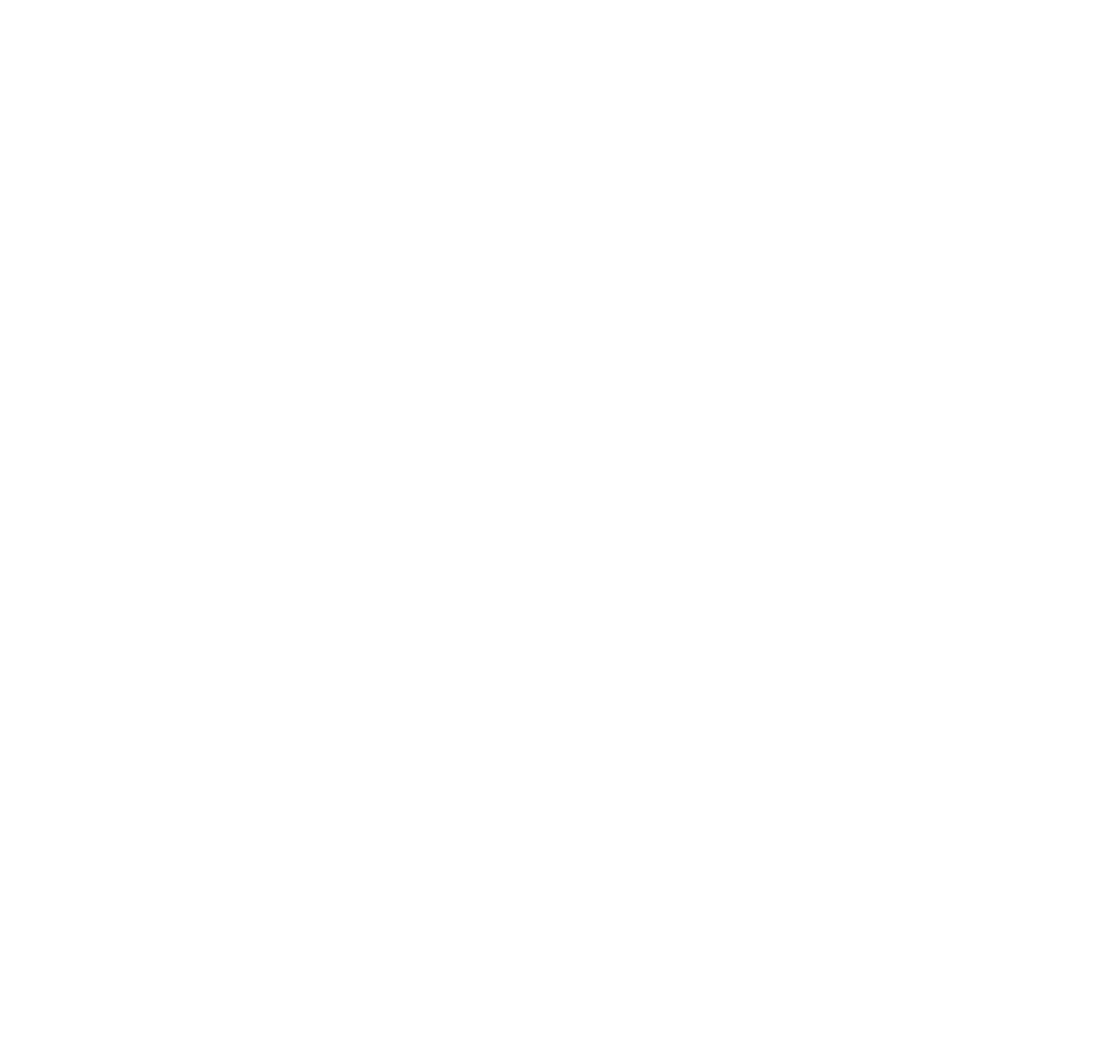
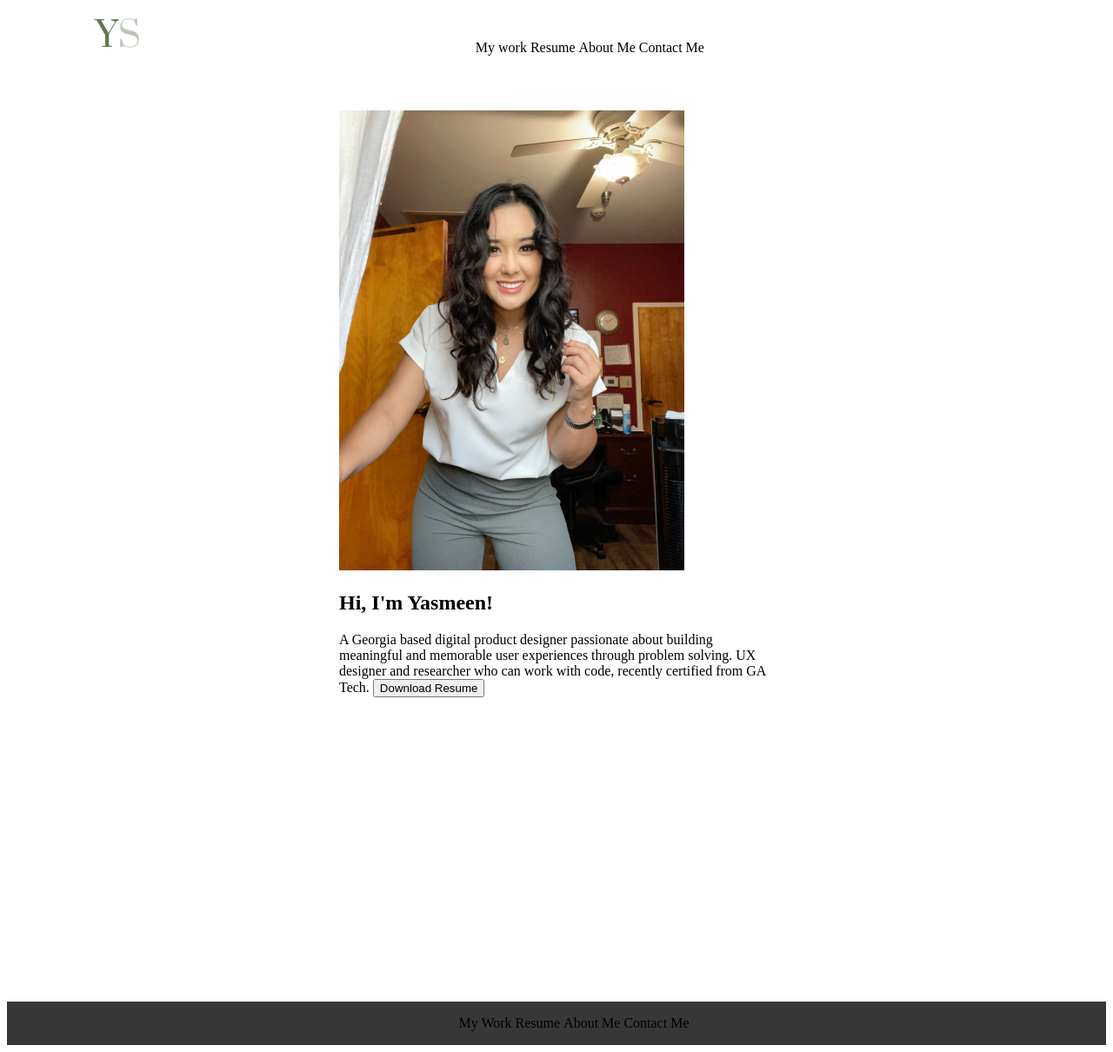
Before and after one commit to Yasmeen55/UX_UI_HW_17, a plain HTML site: page index.html in a window 1280 px wide. Shown: the whole page at 87% size. Before the commit the page ends 800 px from the top, so only its background shows below. Drawn offline with Linux system fonts and the light colour scheme.

Commit message:
created homepage

```diff
--- a/css/style.css
+++ b/css/style.css
@@ -0,0 +1,40 @@
+.inline-block {
+    display: inline-block;
+    vertical-align: top;
+}
+
+.logo {
+width: 73%;
+padding: 1%;
+text-align: center;
+}
+
+nav {
+    width: 73%;
+    padding: 1%;
+}
+
+ul {
+    width: 50%;
+    margin-left: auto;
+}
+
+.heroimg{
+    height:1000px;
+    width:500px;
+    padding:25px;
+    margin:0 auto;
+    }
+
+footer {
+    background-color: #373738;
+    text-align: center;
+    }
+footer ul{
+    display: inline-block;
+    vertical-align: top;
+}
+
+footer ul li {
+    text-align: center;
+}
--- a/index.html
+++ b/index.html
@@ -5,8 +5,47 @@
     <meta http-equiv="X-UA-Compatible" content="IE=edge">
     <meta name="viewport" content="width=device-width, initial-scale=1.0">
     <title>Document</title>
+     <link rel="stylesheet" href="../css/style.css">
+
 </head>
-<body>
+<body> <header class="navigation">
+    <div class="inline-block logo">
+<img src="./images/YS.png">
+<nav class="inline-block">
+    <ul>
+        <li class="inline-block">My work</li>
+        <li class="inline-block">Resume</li>
+        <li class="inline-block">About Me</li>
+        <li class="inline-block">Contact Me</li>
+ </ul>
+</nav>
+    </div>
+</header>
+<section class="heroimg">
+<div class="content">
+<img src="./images/picture of myself.png">
+<h1>Hi, I'm Yasmeen!</h1>
+<p>A Georgia based digital product designer passionate
+    about building meaningful and memorable user experiences
+     through problem solving. UX designer and researcher who can work with code,
+      recently certified from GA Tech.
+<button> Download Resume </button>
+
+</p>
+</div>
+
+
+</section>
+<footer>
+    <ul>
+
+        <li class="inline-block">My Work</li>
+        <li class="inline-block">Resume</li>
+        <li class="inline-block">About Me</li>
+        <li class="inline-block">Contact Me</li>
+    </ul>
+
+</footer>
 
 </body>
 </html>
```
Also changed, not shown: images/YS.png (added), images/picture of myself.png (added), 3 other files.
